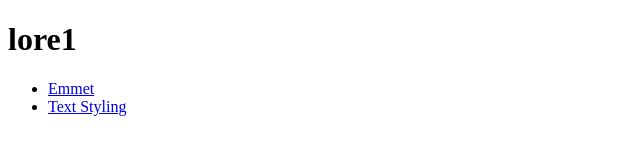
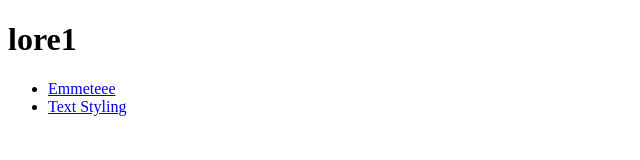
Before and after one commit to schaslivchik/text-styling, a plain HTML site: page index.html in a window 1280 px wide. Shown: the full height of the page, 0-640 px from the left. Drawn offline with Linux system fonts and the light colour scheme.

Commit message:
update index.html

```diff
--- a/index.html
+++ b/index.html
@@ -8,7 +8,7 @@
     <h1>lore1</h1>
     <nav>
       <ul>
-        <li><a href="./pages/emmet.html">Emmet</a></li>
+        <li><a href="./pages/emmet.html">Emmeteee</a></li>
         <li><a href="./imgs/text-styling">Text Styling</a></li>
       </ul>
     </nav>
```
